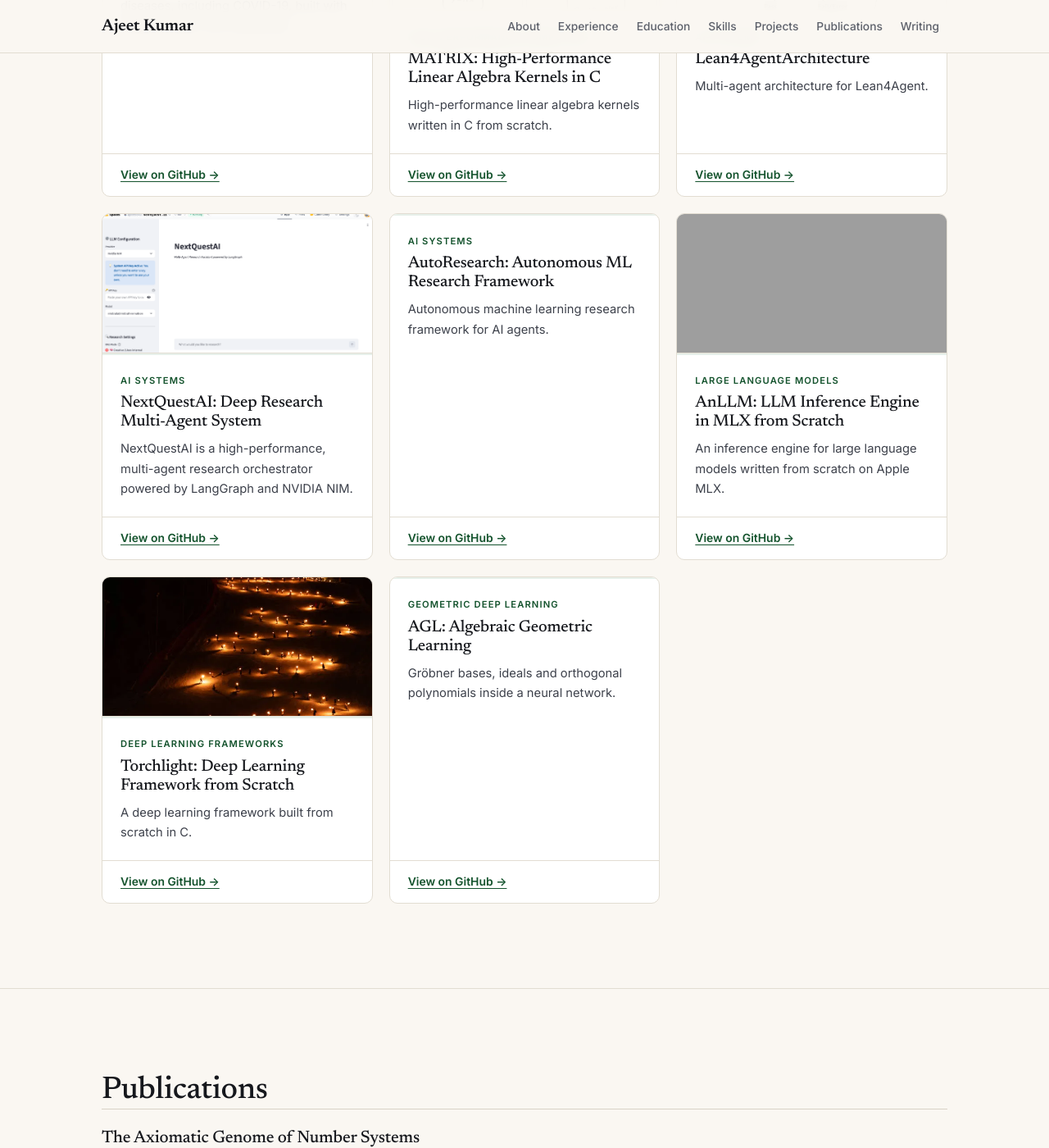
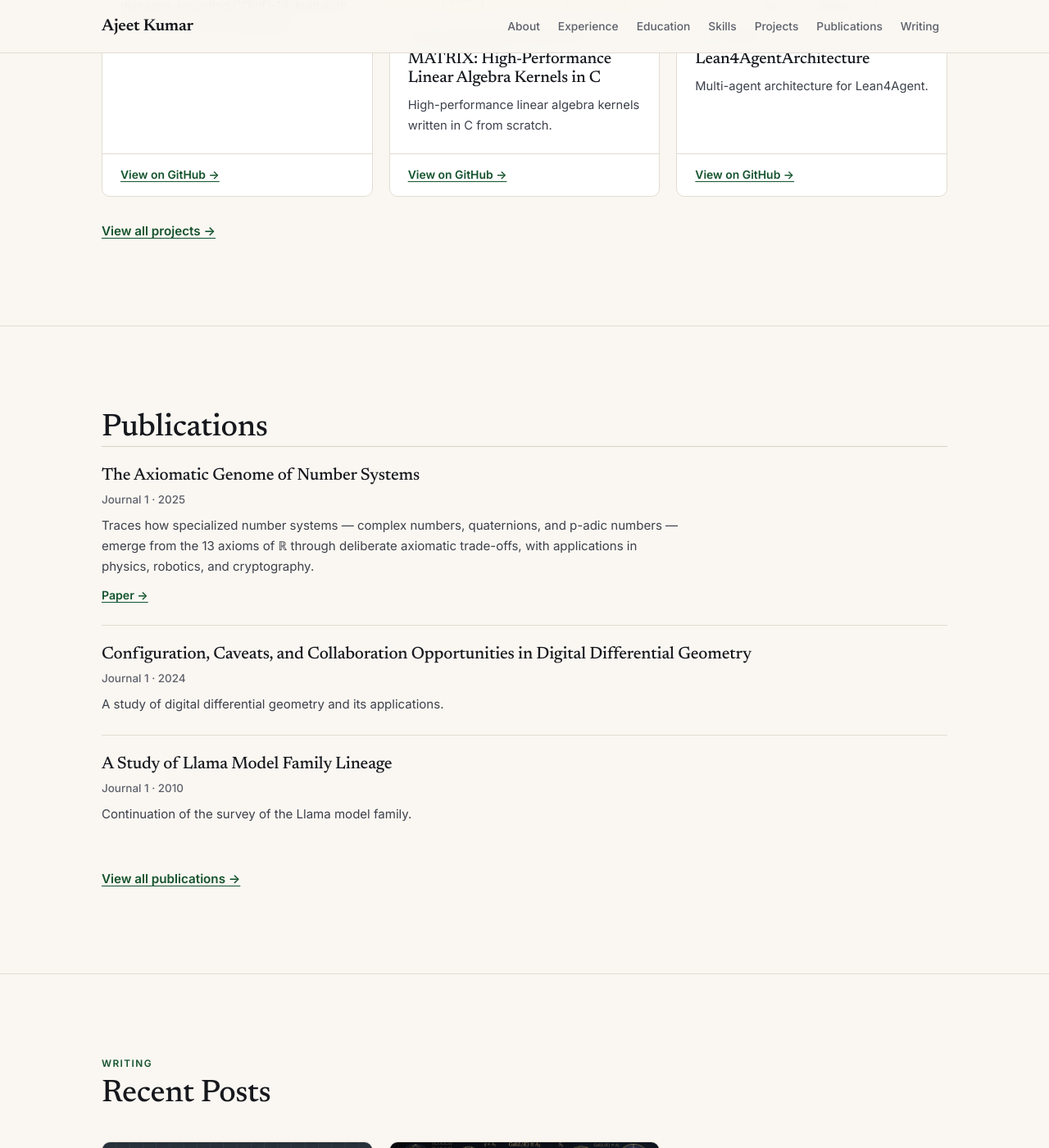
Before and after one commit to ajeetkbhardwaj/mailportfolio, a Jekyll site: the page built from index.md, in a window 1280 px wide and 1400 px high, scrolled down 3500 px. Shown: the whole window at 82% size. Built offline with Jekyll 4.4.1, drawn with Linux system fonts in a browser that asks for light colours; some of the changed text lies outside the part shown; grey boxes are pictures that could not be loaded.

Commit message:
feat: card-style posts, 3-item home previews with dedicated archive pages

```diff
--- a/_includes/sections/posts.html
+++ b/_includes/sections/posts.html
@@ -4,17 +4,29 @@
       <p class="eyebrow">Writing</p>
       <h2>Recent Posts</h2>
     </div>
-    {% assign all_posts = site.posts | sort: "date" | reverse %}
-    {% for post in all_posts limit: 6 %}
-    <div class="list-item{% if post.cover %} has-cover{% endif %}">
-      {% if post.cover %}<img class="cover" src="{{ post.cover | relative_url }}" alt="{{ post.title }}">{% endif %}
-      <div class="list-item-body">
-      <h3><a href="{{ post.url | relative_url }}">{{ post.title }}</a></h3>
-      <div class="venue">{{ post.date | date: "%B %d, %Y" }}</div>
-      {% if post.excerpt %}<p>{{ post.excerpt | strip_html | truncate: 200 }}</p>{% endif %}
-      <a href="{{ post.url | relative_url }}">Read post &rarr;</a>
+    <div class="card-grid">
+      {% assign lim = include.limit | default: 1000 %}
+      {% assign all_posts = site.posts | sort: "date" | reverse %}
+      {% for post in all_posts limit: lim %}
+      <div class="card">
+        {% if post.cover %}
+        <img class="cover" src="{{ post.cover | relative_url }}" alt="{{ post.title }}">
+        {% endif %}
+        <div class="body">
+          <div class="cat">{{ post.date | date: "%B %d, %Y" }}</div>
+          <h3><a href="{{ post.url | relative_url }}">{{ post.title }}</a></h3>
+          <p>{{ post.excerpt | strip_html | truncate: 140 }}</p>
+        </div>
+        <div class="links">
+          <a href="{{ post.url | relative_url }}">Read post &rarr;</a>
+        </div>
       </div>
+      {% endfor %}
     </div>
-    {% endfor %}
+    {% if include.limit %}
+    <div class="section-more">
+      <a href="{{ '/writing/' | relative_url }}">View all posts &rarr;</a>
+    </div>
+    {% endif %}
   </div>
 </section>
--- a/_includes/sections/projects.html
+++ b/_includes/sections/projects.html
@@ -2,7 +2,8 @@
   <div class="container">
     <h2>Projects</h2>
     <div class="card-grid">
-      {% for item in site.portfolio %}
+      {% assign lim = include.limit | default: 1000 %}
+      {% for item in site.portfolio limit: lim %}
       <div class="card">
         {% if item.cover %}
         <img class="cover" src="{{ item.cover | relative_url }}" alt="{{ item.title }}">
@@ -19,5 +20,10 @@
       </div>
       {% endfor %}
     </div>
+    {% if include.limit %}
+    <div class="section-more">
+      <a href="{{ '/projects/' | relative_url }}">View all projects &rarr;</a>
+    </div>
+    {% endif %}
   </div>
 </section>
--- a/_includes/sections/publications.html
+++ b/_includes/sections/publications.html
@@ -1,8 +1,9 @@
 <section id="publications">
   <div class="container">
     <h2>Publications</h2>
+    {% assign lim = include.limit | default: 1000 %}
     {% assign pubs = site.publications | sort: "date" | reverse %}
-    {% for pub in pubs %}
+    {% for pub in pubs limit: lim %}
     <div class="list-item">
       <h3>{{ pub.title }}</h3>
       <div class="venue">
@@ -14,5 +15,10 @@
       {% if pub.slidesurl %}<a href="{{ pub.slidesurl }}" target="_blank" rel="noopener">Slides</a>{% endif %}
     </div>
     {% endfor %}
+    {% if include.limit %}
+    <div class="section-more">
+      <a href="{{ '/publications/' | relative_url }}">View all publications &rarr;</a>
+    </div>
+    {% endif %}
   </div>
 </section>
--- a/assets/css/main.css
+++ b/assets/css/main.css
@@ -589,6 +589,15 @@ section h2 {
   font-weight: 600;
 }
 
+.section-more {
+  margin-top: 28px;
+}
+
+.section-more a {
+  font-size: 0.95rem;
+  font-weight: 600;
+}
+
 /* ---------- Publications / list ---------- */
 
 .list-item {
--- a/index.md
+++ b/index.md
@@ -133,6 +133,6 @@ title: "Portfolio"
   </div>
 </section>
 
-{% include sections/projects.html %}
-{% include sections/publications.html %}
-{% include sections/posts.html %}
+{% include sections/projects.html limit=3 %}
+{% include sections/publications.html limit=3 %}
+{% include sections/posts.html limit=3 %}
```
Also changed, not shown: projects.md (added, +7 -0 lines), publications.md (added, +7 -0 lines), writing.md (added, +7 -0 lines).
